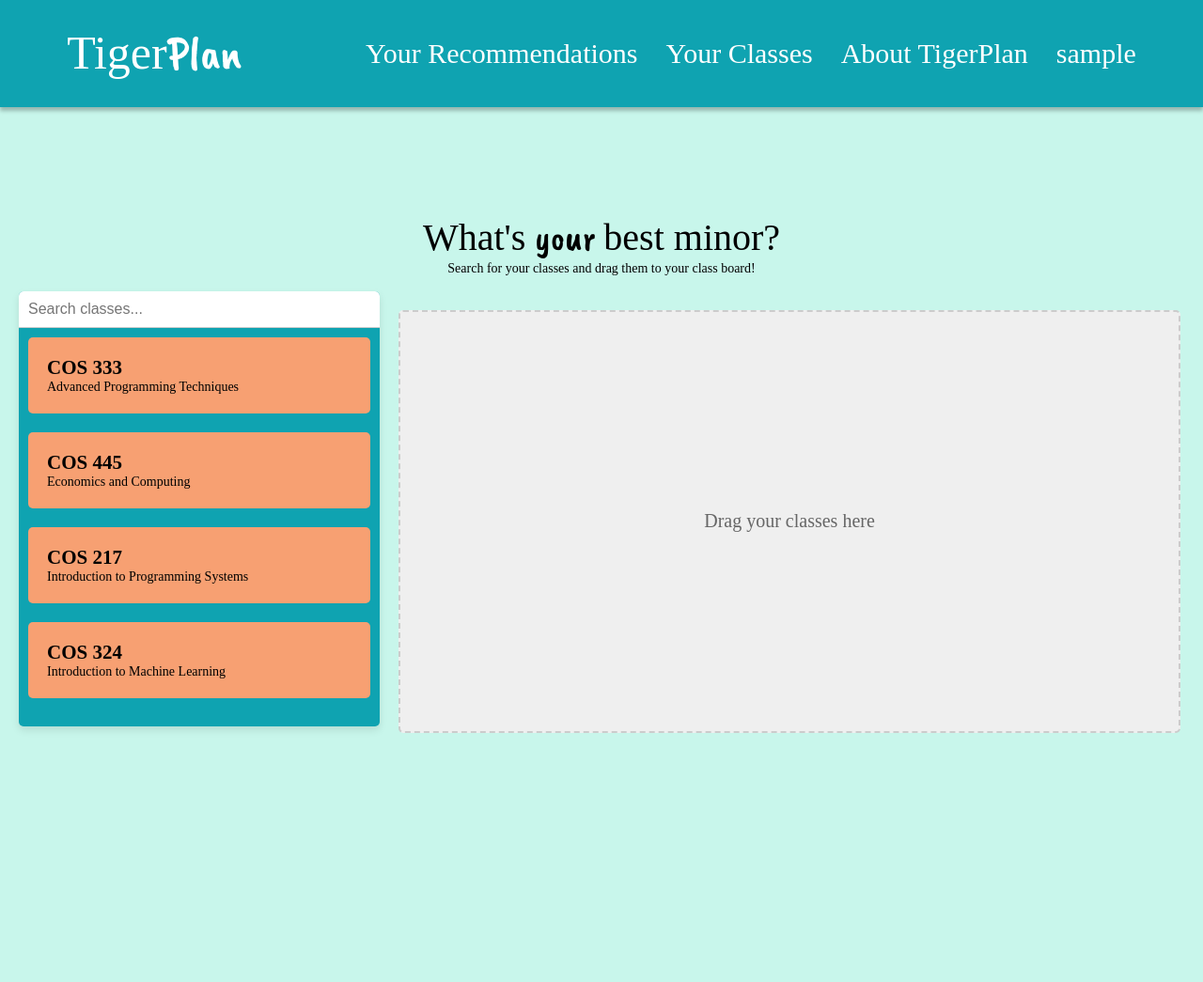
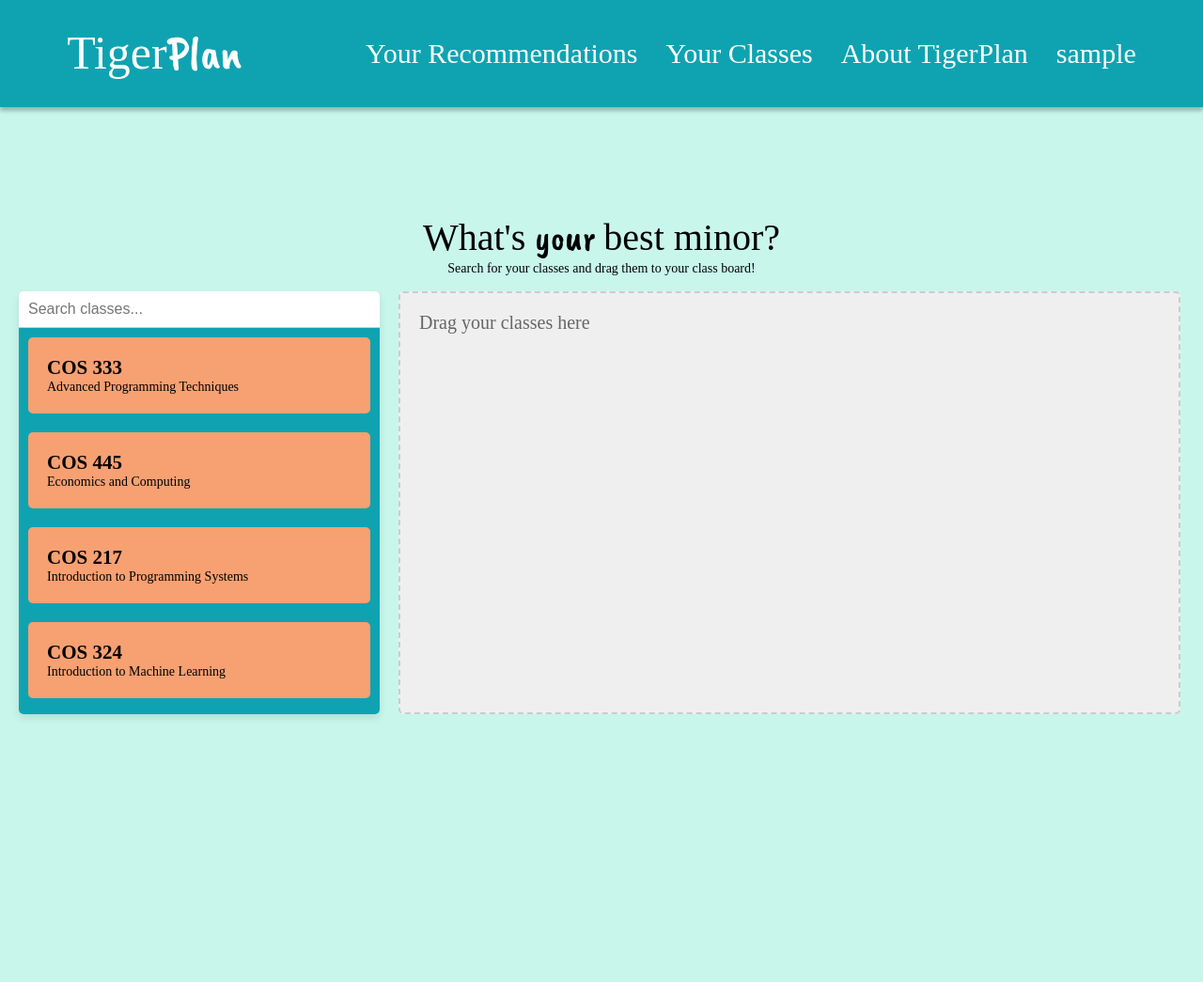
Before and after one commit to sn2979/TigerPlan, a Flask app: page /classboard in a window 1280 px wide. Shown: the top 1045 px of the page at 94% size. Run offline with Flask 3, Linux system fonts and the light colour scheme; the visitor is signed in with stand-in values (Sample User, id 1); data that the repository does not hold is empty.

Commit message:
Grid and Scrolling Functionality
Updated the grid functionality so that when you drag classes onto the class board, it checks to make sure it is not there. Also fixed the way items were being added to the DOM tree

```diff
--- a/templates/classboard.html
+++ b/templates/classboard.html
@@ -16,16 +16,27 @@
 }
 
 #drop-area {
-  min-height: 450px; /* Minimum height to allow for easy dropping */
-  background-color: #EFEFEF; /* A neutral color, differentiate it from the draggable area */
-  border: 2px dashed #CCCCCC; /* A dashed border to indicate it's droppable */
-  border-radius: 5px; /* Match your design's border radius */
-  display: grid;
-  grid-template-columns: repeat(auto-fit, minmax(150px, 1fr));
-  gap: 10px; /* Spacing between grid items */
-  justify-content: center;
-  align-items: center;
-  margin-top: 20px; /* Space from the top of the container */
+  min-height: 450px;
+  max-height: 450px; /* Set the maximum height for scrolling */
+  overflow-y: auto; /* Enable vertical scrolling when content overflows */
+  background-color: #EFEFEF;
+  border: 2px dashed #CCCCCC;
+  border-radius: 5px;
+  padding: 20px;
+  display: flex;
+  flex-wrap: wrap; /* Enable wrapping of items */
+  justify-content: space-between; /* Distribute items evenly between columns */
+}
+
+.grid-item {
+  width: calc(50% - 10px); /* Calculate width for two columns with gap */
+  height: 100px; /* Set a fixed height for each item */
+  margin-bottom: 10px;
+  padding: 20px;
+  background-color: #F7A072;
+  border-radius: 5px;
+  cursor: move;
+  box-sizing: border-box;
 }
 
 #drop-area p {
@@ -34,11 +45,13 @@
 }
 
 #left-container {
+  min-height: 450px;
+  max-height: 450px; /* Set the maximum height for scrolling */
+  overflow-y: auto; /* Enable vertical scrolling when content overflows */
   width: 30%; /* Adjust width as necessary */
   background-color: #0FA3B1; /* For contrast against the class items */
   border-radius: 5px; /* Rounded corners */
   box-shadow: 0 4px 8px rgba(0, 0, 0, 0.1); /* Shadow for depth */
-  overflow: hidden; /* Ensures child elements stay within the rounded corners */
   margin-right: 20px; /* Spacing between this container and whatever is to the right */
   margin-left: 20px; /* Spacing between this container and whatever is to the right */
   float: left; /* Align it to the left */
@@ -110,21 +123,37 @@
     <div id="left-container">
       <input type="text" id="class-search" placeholder="Search classes...">
       <div id="class-list">
-        <div class="course" draggable="true" ondragstart="drag(event)" id="cos333">
+        <div class="course" class="grid-item" draggable="true" ondragstart="drag(event)" id="cos333">
           <h2>COS 333</h2>
           <p>Advanced Programming Techniques</p>
         </div>
-        <div class="course" draggable="true" ondragstart="drag(event)" id="cos445">
+        <div class="course" class="grid-item" draggable="true" ondragstart="drag(event)" id="cos445">
           <h2>COS 445</h2>
           <p>Economics and Computing</p>
         </div>
-        <div class="course" draggable="true" ondragstart="drag(event)"id="cos217">
+        <div class="course" class="grid-item" draggable="true" ondragstart="drag(event)"id="cos217">
           <h2>COS 217</h2>
           <p>Introduction to Programming Systems</p>
         </div>
-        <div class="course" draggable="true" ondragstart="drag(event)" id="cos324">
+        <div class="course" class="grid-item" draggable="true" ondragstart="drag(event)" id="cos324">
           <h2>COS 324</h2>
           <p>Introduction to Machine Learning</p>
+        </div>
+        <div class="course" class="grid-item" draggable="true" ondragstart="drag(event)" id="cos226">
+          <h2>COS 226</h2>
+          <p>Data Structures and Algorithms</p>
+        </div>
+        <div class="course" class="grid-item" draggable="true" ondragstart="drag(event)" id="cos126">
+          <h2>COS 126</h2>
+          <p>Introduction to Computer Science</p>
+        </div>
+        <div class="course" class="grid-item" draggable="true" ondragstart="drag(event)" id="cos316">
+          <h2>COS 316</h2>
+          <p>Systems and Networking</p>
+        </div>
+        <div class="course" class="grid-item" draggable="true" ondragstart="drag(event)" id="cos471">
+          <h2>COS 471</h2>
+          <p>DeFi</p>
         </div>
         <!-- Repeat for each class -->
       </div>
@@ -140,11 +169,11 @@
 </main>
 
 <script>
+  'use strict';
   function displayMessage(ev) {
     // Check if the drop area has the placeholder message
-    dropArea = document.getElementById('drop-area');
-    console.log(`Drop area: ${dropArea.innerHTML}`);
-    console.log(`Drop area child 0: ${dropArea.children[0]}`)
+    let dropArea = document.getElementById('drop-area');
+
     if (dropArea.children[0].id === 'placeholder') {
       console.log(`Placeholder found!`);
       // remove the placeholder message
@@ -169,10 +198,29 @@
 
   function drop(ev) {
     ev.preventDefault();
-    var data = ev.dataTransfer.getData("text");
-    ev.target.appendChild(document.getElementById(data));
+
+    // Get the ID of the dragged element
+    let data = ev.dataTransfer.getData("text");
+    let dropArea = document.getElementById('drop-area');
+    for (let i = 0; i < dropArea.children.length; i++) {
+      if (dropArea.children[i].id === data) {
+        // If the course is already in the drop area, don't add it again
+        return;
+      }
+    }
+
+    // Create a new grid item container for the dropped course
+    const newCourseContainer = document.createElement('div');
+    newCourseContainer.classList.add('grid-item')
+    newCourseContainer.id = data;
+
+    // Copy the content of the dragged course into the new container
+    const originalCourse = document.getElementById(data);
+    newCourseContainer.innerHTML = originalCourse.innerHTML;
+
+    // Append the new grid item container to the drop area
+    dropArea.appendChild(newCourseContainer);
     displayMessage();
-    console.log('Dislay message called');
   }
   //document.addEventListener('DOMContentLoaded', (event) => {
 //});
```
